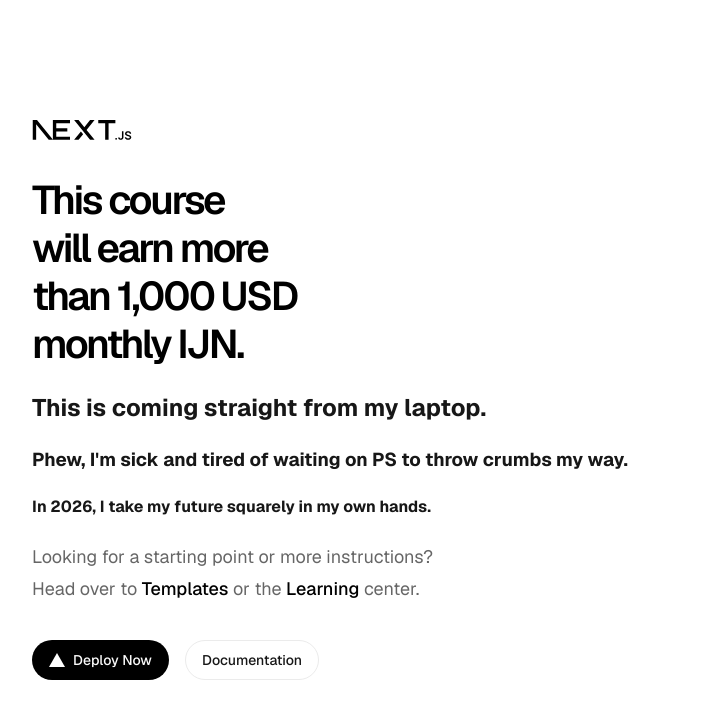
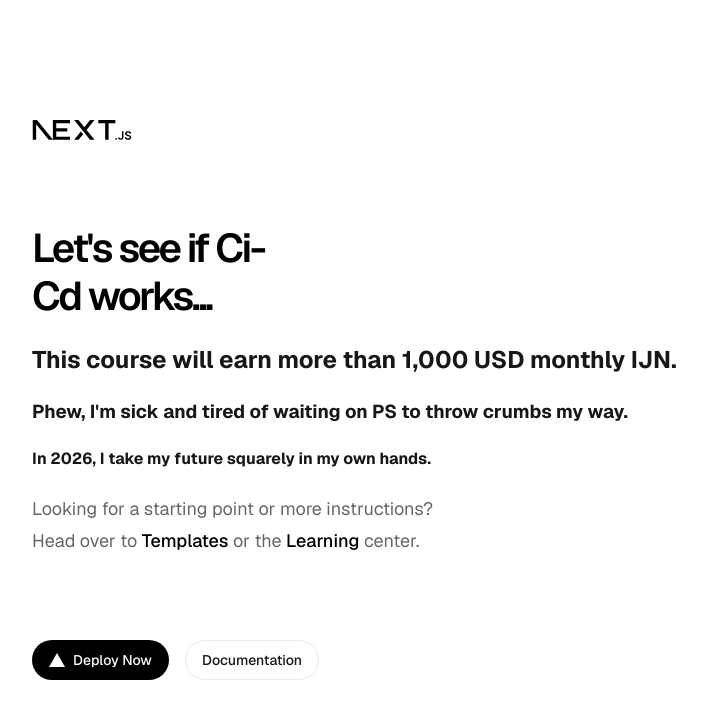
Before and after one commit to dbaphilip/gamestock, a Next.js app: page / in a window 1280 px wide. Shown: the top 718 px of the page, without its empty margins (268-975 px from the left). Built offline with nearby package versions, Linux system fonts and the light colour scheme.

Commit message:
Configure CI-CD

```diff
--- a/app/page.tsx
+++ b/app/page.tsx
@@ -14,9 +14,9 @@ export default function Home() {
           priority
         />
         <div className={styles.intro}>
-          <h1>This course will earn more than 1,000 USD monthly IJN.</h1>
+          <h1>Let's see if Ci-Cd works...</h1>
 
-          <h2>This is coming straight from my laptop.</h2>
+          <h2>This course will earn more than 1,000 USD monthly IJN.</h2>
 
           <h3>
             Phew, I'm sick and tired of waiting on PS to throw crumbs my way.
```
Also changed, not shown: 1 other file (tests, documents, lock files or other folders).
